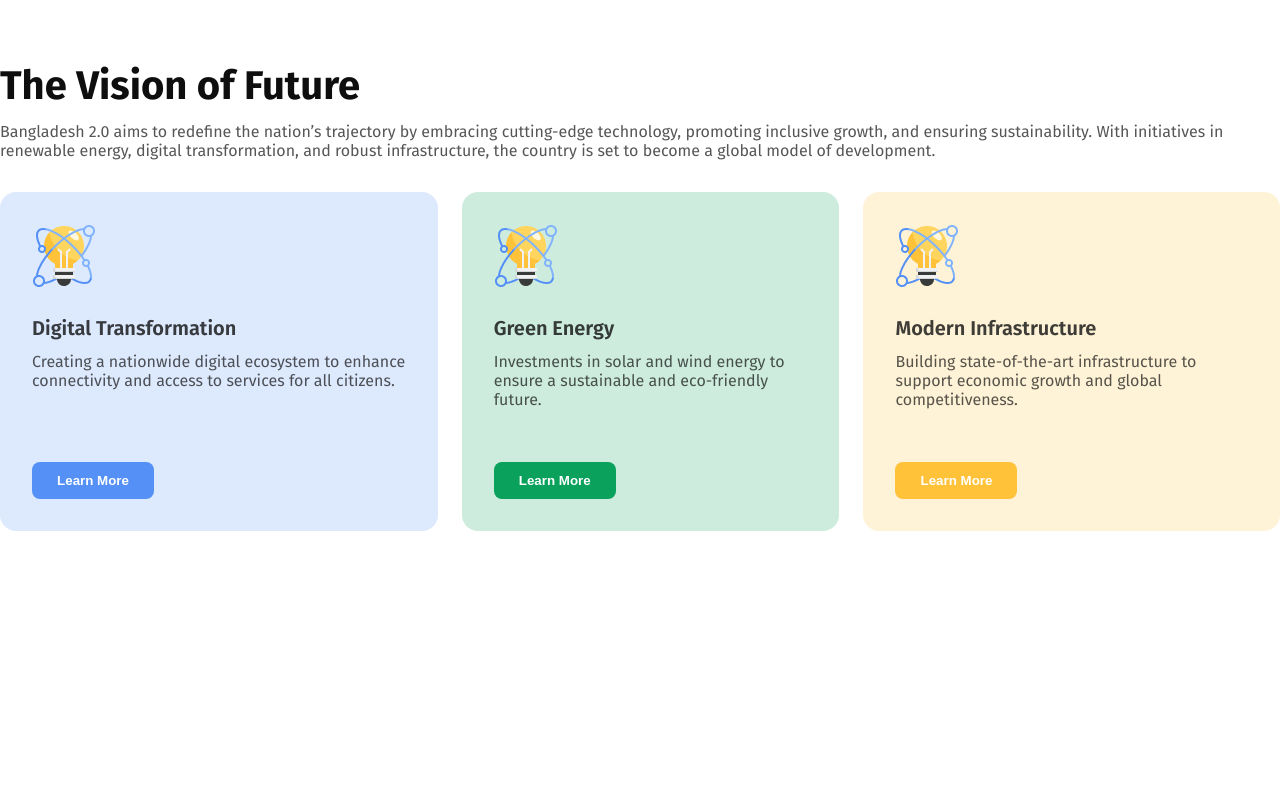
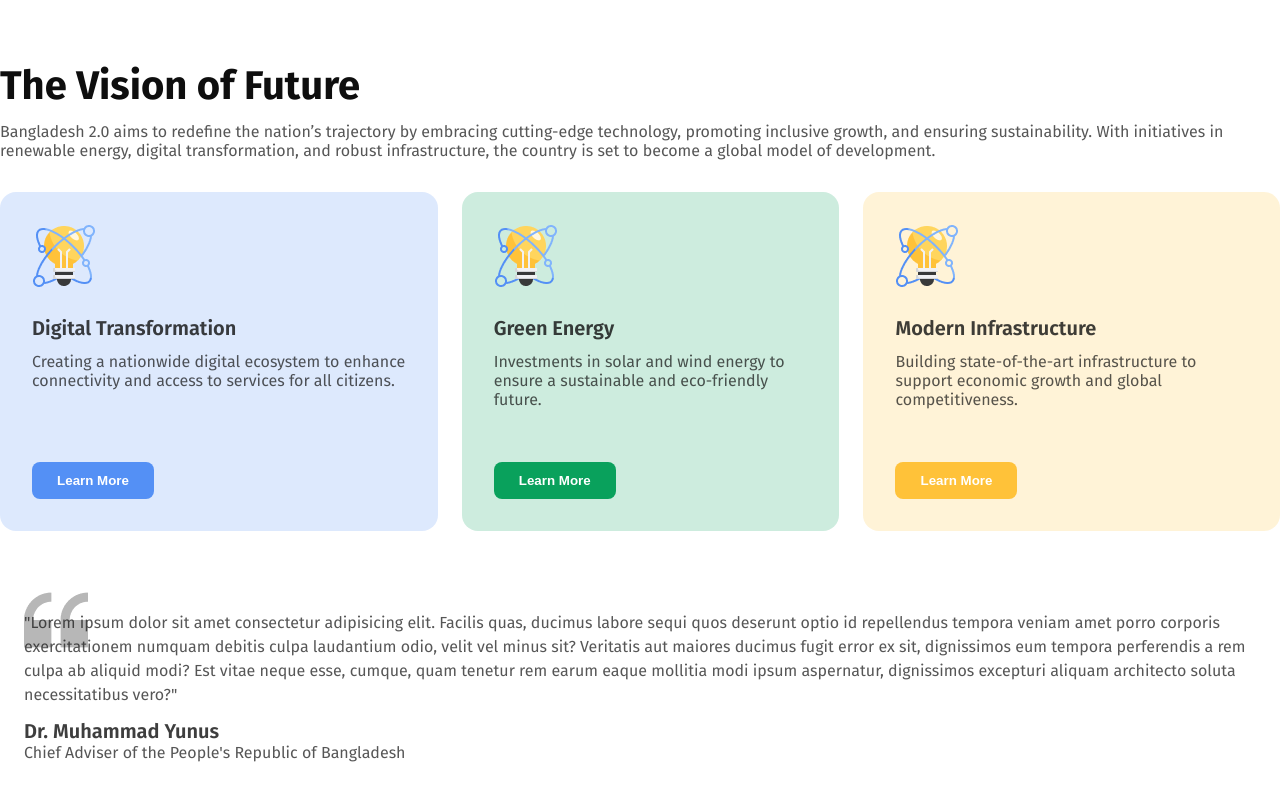
Before and after one commit to naymulislamnay/Assignment-01-B11-for-practice-, a plain HTML site: page index.html in a window 1280 px wide. Shown: the part 1090-1900 px from the top of the page. Before the commit the page ends 1621 px from the top, so only its background shows below. Drawn offline with Linux system fonts and the light colour scheme.

Commit message:
qoute section added

```diff
--- a/index.html
+++ b/index.html
@@ -110,7 +110,18 @@
         </section>
 
 
-
+        <!-- Qoute section start from here -->
+         <section class="qoute">
+            <p class="qoute-des pillar-title">
+                "Lorem ipsum dolor sit amet consectetur adipisicing elit. Facilis quas, ducimus labore sequi quos deserunt optio id repellendus tempora veniam amet porro corporis exercitationem numquam debitis culpa laudantium odio, velit vel minus sit? Veritatis aut maiores ducimus fugit error ex sit, dignissimos eum tempora perferendis a rem culpa ab aliquid modi? Est vitae neque esse, cumque, quam tenetur rem earum eaque mollitia modi ipsum aspernatur, dignissimos excepturi aliquam architecto soluta necessitatibus vero?"
+            </p>
+            <p class="qoute-man heading-secondary">
+                Dr. Muhammad Yunus
+            </p>
+            <p class="qoute-desig pillar-title">
+                Chief Adviser of the People's Republic of Bangladesh
+            </p>
+         </section>
     </main>
     <footer>
 
--- a/styles/style.css
+++ b/styles/style.css
@@ -322,3 +322,28 @@ nav{
     width: 122px;
     background-color: #FFC239;
 }
+
+
+/* Qoute section style */
+
+.qoute{
+    background-image: url(../assets/quote-bg.png);
+    background-repeat: no-repeat;
+    padding: 25px 24px;
+    background-origin: content-box;
+    margin-top: 32px;
+}
+
+.qoute-des{
+    margin-top: 23px;
+    line-height: 24px;
+}
+
+.qoute-man{
+    margin-top: 12px;
+}
+
+.qoute-desig{
+    margin-top: 0;
+    margin-bottom: 23px;
+}
```
